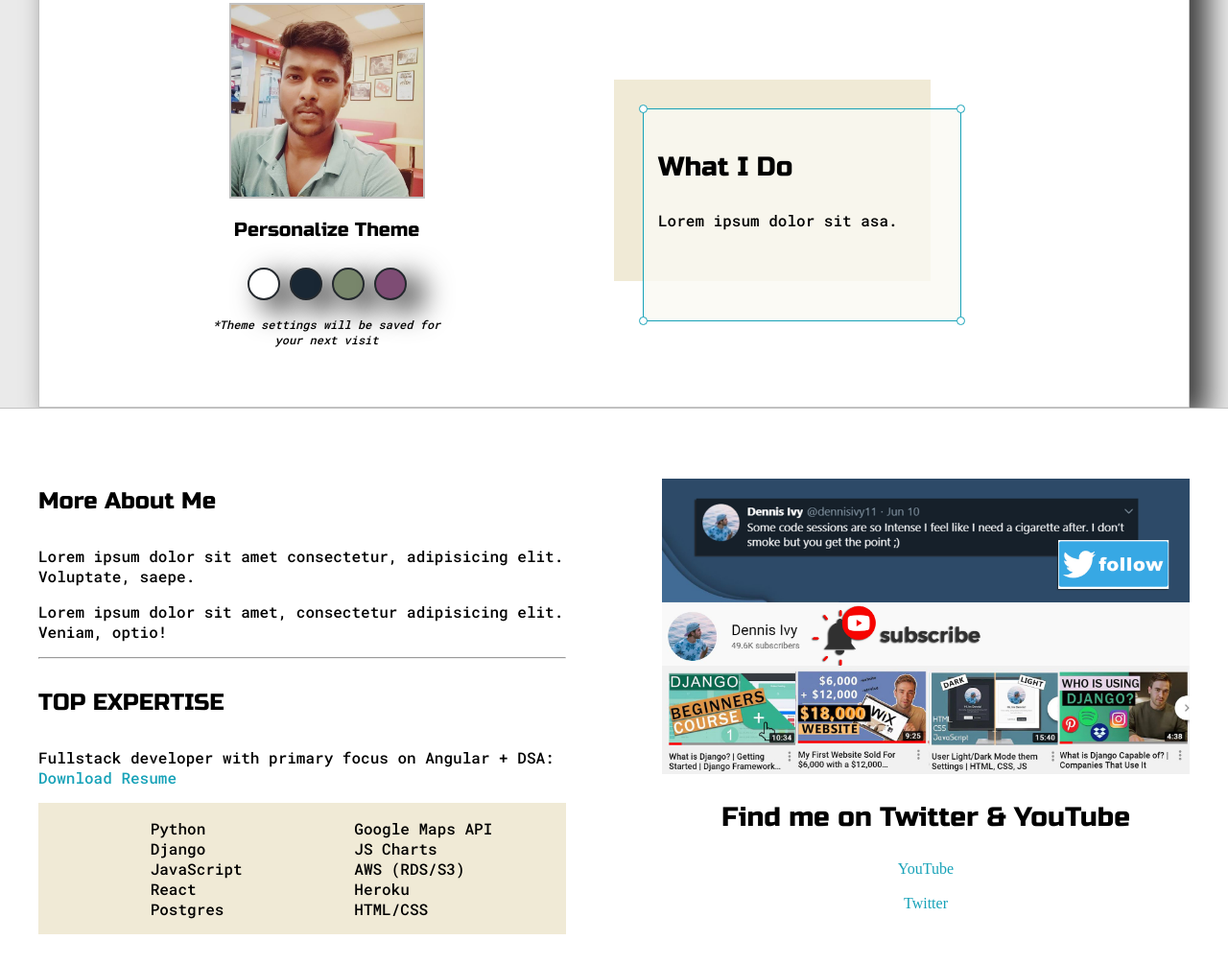
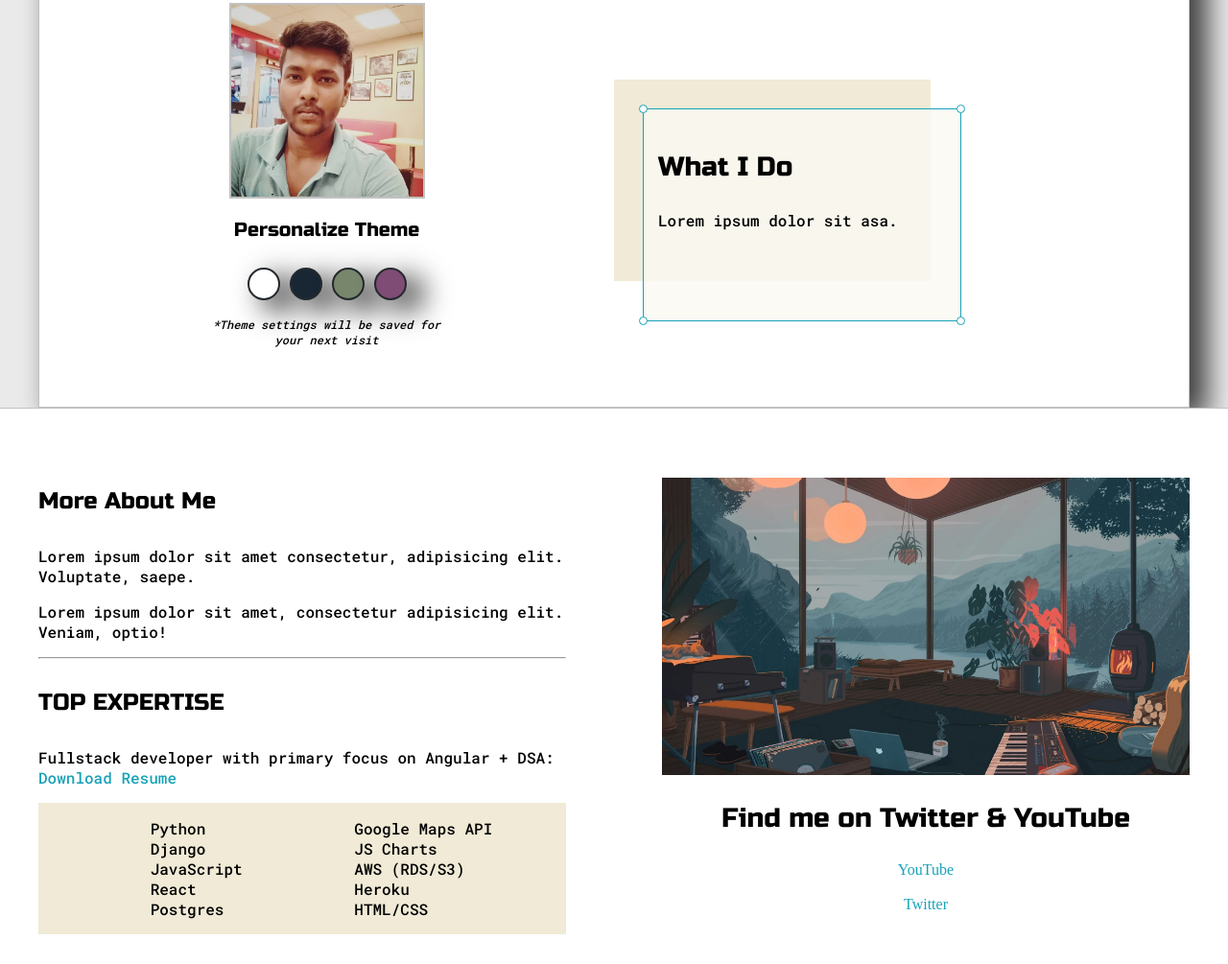
Before and after one commit to hemantrk2122/hemant-demo, a plain HTML site: page index.html in a window 1280 px wide. Shown: the part 255-1260 px from the top of the page at 96% size. Drawn offline with Linux system fonts and the light colour scheme.

Commit message:
small changes

```diff
--- a/index.html
+++ b/index.html
@@ -92,7 +92,7 @@
                     </div>
                 </div>
                 <div class="social-links">
-                    <img id="social_img" src="images/follow.jpg">
+                    <img id="social_img" src="images/dummy1.jpg">
                     <h3>Find me on Twitter & YouTube</h3>
                     <a target="_blank" href="#">YouTube</a>
                     <br>
```
Also changed, not shown: images/dummy1.jpg (renamed from images/desktop wallpaper.jpg).
